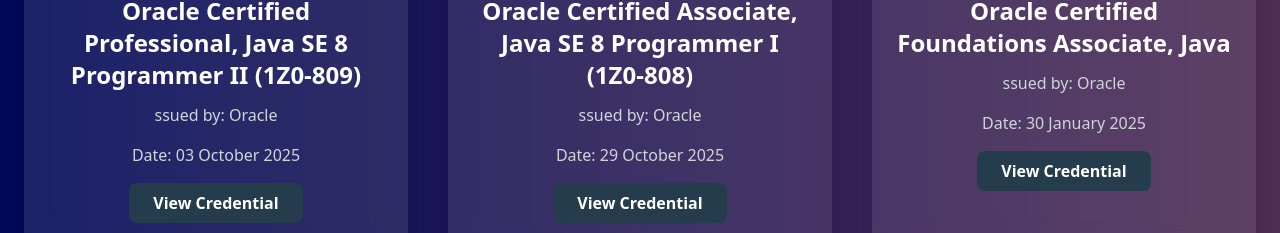
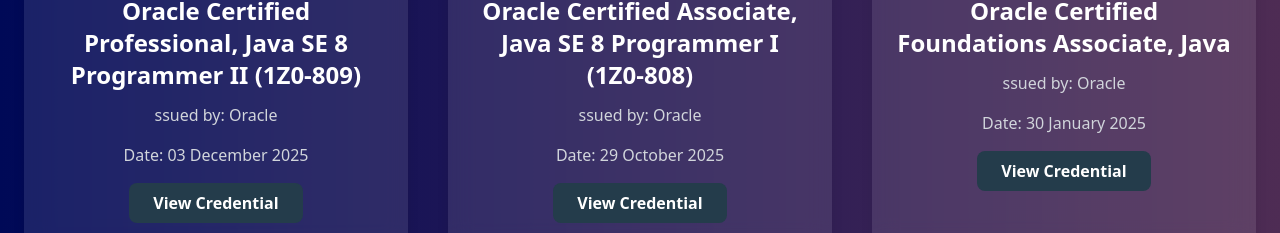
Before and after one commit to amine21-lang/Portfolio, a React (Vite) app: page / in a window 1280 px wide. Shown: the part 7831-8064 px from the top of the page. Built offline with nearby package versions, Linux system fonts and the light colour scheme.

Commit message:
fix: update certification date for Oracle Certified Professional, Java SE 8 Programmer II

```diff
--- a/src/components/CertificateSection.tsx
+++ b/src/components/CertificateSection.tsx
@@ -8,7 +8,7 @@
     id: 1,
     title: " Oracle Certified Professional, Java SE 8 Programmer II (1Z0-809)",
     issuer: "Oracle",
-    date: "03 October 2025",
+    date: "03 December 2025",
     imageUrl: ProJava8,
     credentialUrl:
       "https://catalog-education.oracle.com/ords/certview/sharebadge?id=182D7A4055B77F89E3693DB3C00DF238B1A1D5BABCA54CF38326B6803CEC2BDD",
```
